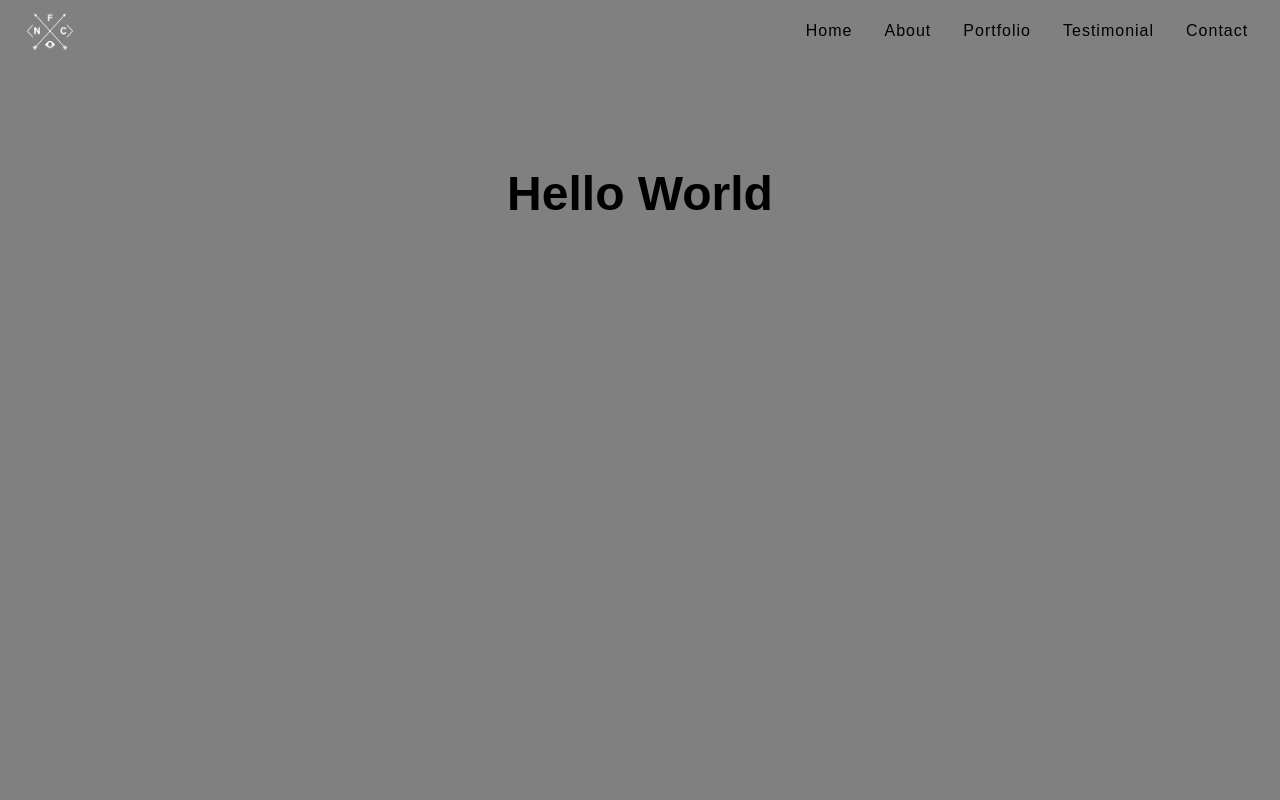
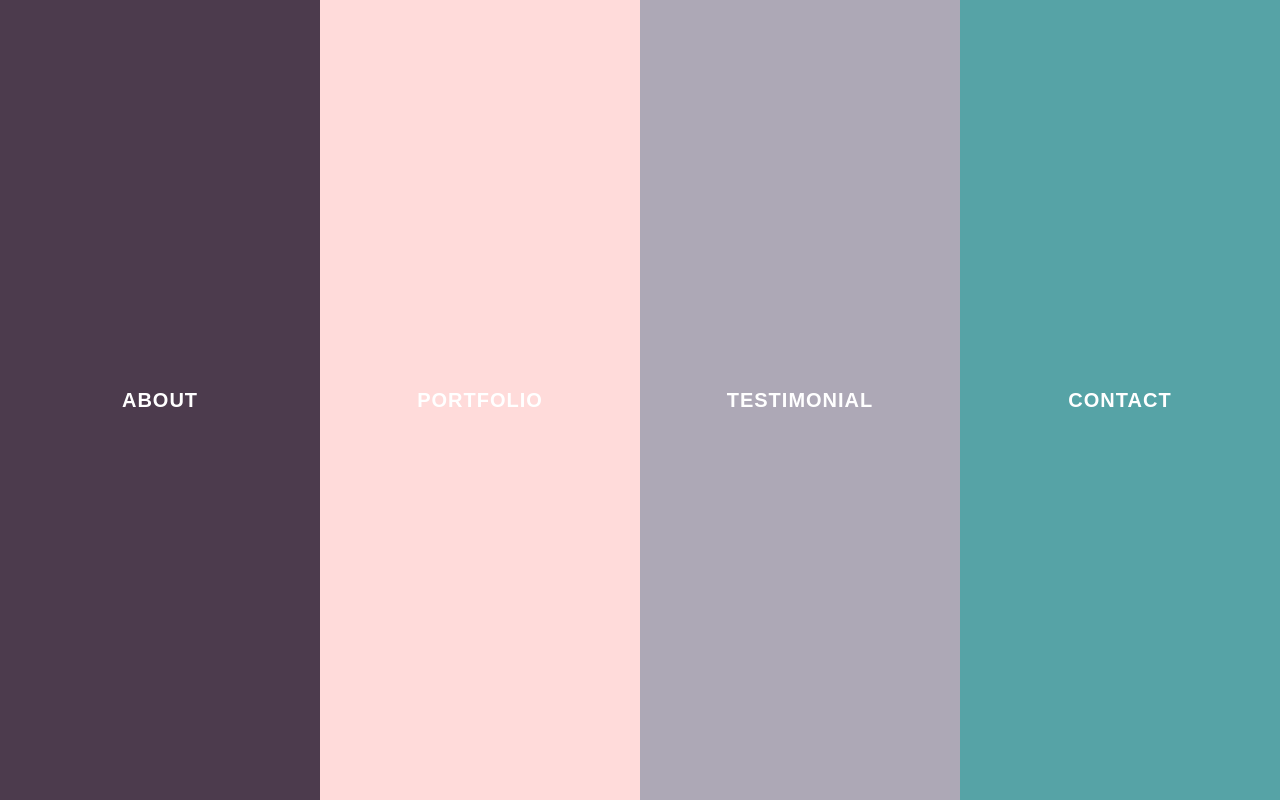
Before and after one commit to nfcortega89/portfolioStyledComponents, a React (Create React App) app: page / in a window 1280 px wide. Built offline with nearby package versions, Linux system fonts and the light colour scheme.

Commit message:
remade hlandingpage

```diff
--- a/src/App.js
+++ b/src/App.js
@@ -1,33 +1,15 @@
-import React, { Component } from "react";
-import logo from "./logo.svg";
-import styled from "styled-components";
-import Header from "./components/Header";
-import Wrapper from "./components/Container";
-import "./App.css";
-
-const HomeWrapper = styled.section`
-  width: 100%;
-  height: 715px;
-  padding: 4em;
-  background: ${props => (props.primary ? "grey" : "white")};
-`;
-
-const Title = styled.h1`
-  display: flex;
-  font-size: 3em;
-  align-items: center;
-  justify-content: center;
-  color: ${props => (props.primary ? "red" : "black")};
-`;
+import React, { Component } from 'react';
+import styled from 'styled-components';
+import Header from './components/Header';
+import Wrapper from './components/Container';
+import Home from './components/Home';
 
 class App extends Component {
   render() {
     return (
       <Wrapper>
-        <Header />
-        <HomeWrapper primary>
-          <Title>Hello World</Title>
-        </HomeWrapper>
+        {/* <Header /> */}
+        <Home />
       </Wrapper>
     );
   }
--- a/src/components/Container.js
+++ b/src/components/Container.js
@@ -4,7 +4,7 @@ import styled from "styled-components";
 const Wrapper = styled.main`
   min-height: 100vh;
   width: 100%;
-  background: ${props => (props.primary ? "white" : "grey")};
+  background: white;
 `;
 
 export default function Container(props) {
--- a/src/components/Header.js
+++ b/src/components/Header.js
@@ -4,6 +4,8 @@ import { withRouter, Link } from "react-router-dom";
 import logo from "../assets/NFCO_02.png";
 
 const NavWrapper = styled.div`
+  position: sticky;
+  top: 0;
   width: 100%;
   height: 62px;
   display: flex;
--- /dev/null
+++ b/src/components/Home.js
@@ -0,0 +1,68 @@
+import React, { Component } from 'react';
+import styled from 'styled-components';
+import ali from '../assets/ali.JPG';
+
+const Homepage = styled.div`
+  min-height: 100vh;
+  width: 100%;
+`;
+const CategoryWrapper = styled.ul`
+  width: 100%;
+  min-height: 100vh;
+  display: flex;
+  list-style-type: none;
+  box-sizing: border-box;
+  margin: 0;
+  padding: 0;
+`;
+
+const CategoryItem = styled.li`
+  display: flex;
+  flex-direction: column;
+  flex: 1;
+  display: flex;
+  justify-content: center;
+  align-items: center;
+  text-align: center;
+  color: white;
+  text-transform: uppercase;
+  letter-spacing: 1px;
+  -webkit-font-smoothing: antialiased;
+  font-size: 20px;
+  font-weight: 600;
+  transition: all 0.3s ease-in-out;
+  transform: translateY(0%);
+
+  &:hover {
+    cursor: pointer;
+    flex: 3;
+    transition: all 0.3s ease-in-out;
+    ${'' /* transform: translateY(-100%); */};
+  }
+  &:first-child {
+    background: #4c3b4d;
+  }
+  &:nth-child(2) {
+    background: #ffdbda;
+  }
+  &:nth-child(3) {
+    background: #ada8b6;
+  }
+  &:last-child {
+    background: #56a3a6;
+  }
+`;
+export default class Home extends Component {
+  render() {
+    return (
+      <Homepage>
+        <CategoryWrapper>
+          <CategoryItem>About</CategoryItem>
+          <CategoryItem>Portfolio</CategoryItem>
+          <CategoryItem>Testimonial</CategoryItem>
+          <CategoryItem>Contact</CategoryItem>
+        </CategoryWrapper>
+      </Homepage>
+    );
+  }
+}
```
Also changed, not shown: 1 other file (tests, documents, lock files or other folders).
